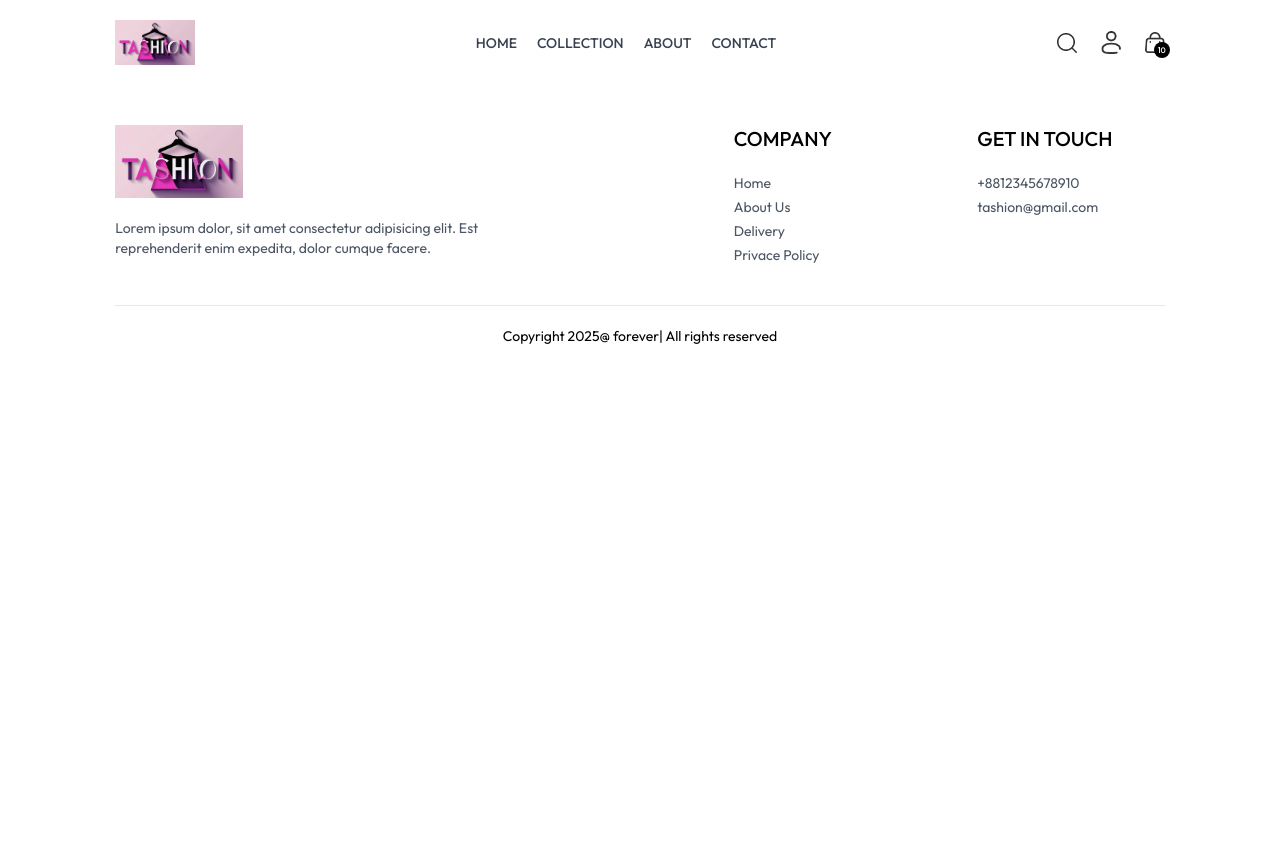
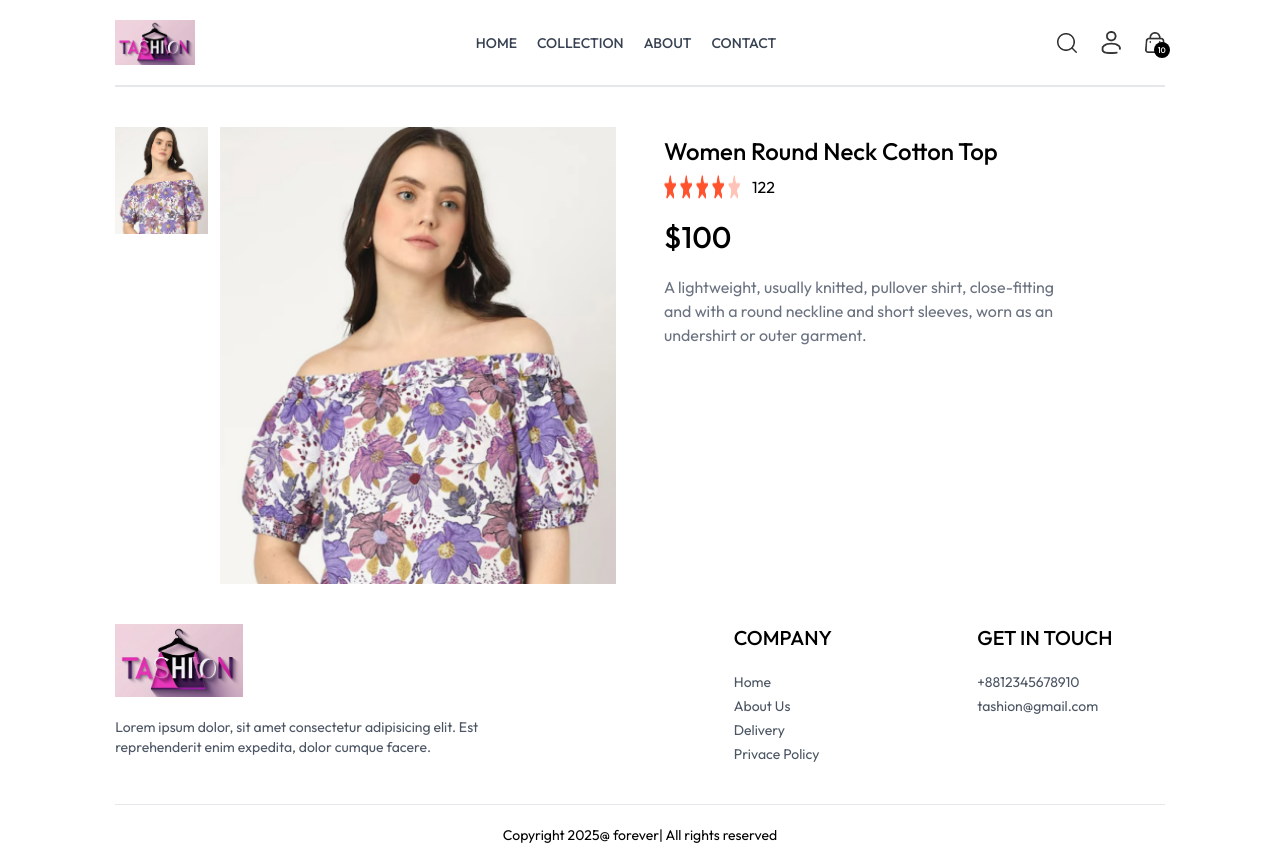
Before and after one commit to Shalman212/ecommerce, a React (Vite) app in the folder Tashion/: page /product/aaaaa in a window 1280 px wide. Before the commit the page ends 800 px from the top, so only its background shows below. Built offline with nearby package versions, Linux system fonts and the light colour scheme.

Commit message:
Update Product page logic and improve context and components

```diff
--- a/Tashion/src/components/Navbar.jsx
+++ b/Tashion/src/components/Navbar.jsx
@@ -1,11 +1,11 @@
 import React, { useContext, useState } from 'react'
 import { assets } from '../assets/assets'
-import { NavLink,Link } from 'react-router-dom'
+import { NavLink, Link } from 'react-router-dom'
 import { ShopContext } from '../context/ShopContext';
 
 const Navbar = () => {
-    const[visible, setVisible]= useState(false);
-    const {setShowSearch}=useContext(ShopContext);
+    const [visible, setVisible] = useState(false);
+    const { setShowSearch } = useContext(ShopContext);
     return (
         <div className='flex items-center justify-between py-5 font-medium'>
             <Link to='/'><img src={assets.logo} style={{ width: '80px' }} alt="" /></Link>
@@ -30,7 +30,7 @@
 
             </ul>
             <div className='flex items-center gap-6'>
-                <img src={assets.search_icon} className='w-5 cursor-pointer hover:scale-110 transition-transform duration-200' alt="" />
+                <img onClick={() => setShowSearch(true)} src={assets.search_icon} className='w-5 cursor-pointer hover:scale-110 transition-transform duration-200' alt="" />
                 <div className='group relative'>
                     <img
                         className='w-5 cursor-pointer hover:scale-110 transition-transform duration-200'
@@ -48,20 +48,20 @@
                 <Link to='/cart' className='relative'>
                     <img src={assets.cart_icon} className='w-5 min-w-5' alt="" />
                     <p className='absolute right-[-5px] bottom-[-5px] w-4 text-center leading-4 bg-black text-white aspect-square rounded-full text-[8px]'>10</p></Link>
-                <img onClick={()=>setVisible(true)} src={assets.menu_icon} className='w-5 cursor-pointer block laptop:hidden' alt="" />
+                <img onClick={() => setVisible(true)} src={assets.menu_icon} className='w-5 cursor-pointer block laptop:hidden' alt="" />
 
             </div>
             {/*Sidebar menu for small screens*/}
             <div className={`absolute top-0 right-0 bottom-0 overflow-hidden bg-white transition-all ${visible ? 'w-full' : 'w-0'}`}>
                 <div className='flex flex-col text-gray-600'>
-                    <div onClick={()=>setVisible(false)} className='flex items-center gap-4 p-3 cursor-pointer'>
+                    <div onClick={() => setVisible(false)} className='flex items-center gap-4 p-3 cursor-pointer'>
                         <img className='h-4 rotate-180' src={assets.dropdown_icon} alt="" />
                         <p>Back</p>
                     </div>
-                    <NavLink  onClick={()=> setVisible(false)} className='py-2 pl-6 border' to='/'>HOME</NavLink>
-                    <NavLink onClick={()=> setVisible(false)}  className='py-2 pl-6 border' to='/collection'>COLLECTION</NavLink>
-                    <NavLink  onClick={()=> setVisible(false)} className='py-2 pl-6 border' to='/about'>ABOUT</NavLink>
-                    <NavLink  onClick={()=> setVisible(false)} className='py-2 pl-6 border' to='/contact'>CONTACT</NavLink>
+                    <NavLink onClick={() => setVisible(false)} className='py-2 pl-6 border' to='/'>HOME</NavLink>
+                    <NavLink onClick={() => setVisible(false)} className='py-2 pl-6 border' to='/collection'>COLLECTION</NavLink>
+                    <NavLink onClick={() => setVisible(false)} className='py-2 pl-6 border' to='/about'>ABOUT</NavLink>
+                    <NavLink onClick={() => setVisible(false)} className='py-2 pl-6 border' to='/contact'>CONTACT</NavLink>
                 </div>
             </div>
 
--- a/Tashion/src/components/ProductItem.jsx
+++ b/Tashion/src/components/ProductItem.jsx
@@ -5,7 +5,12 @@
 const ProductItem = ({id,image,name,price}) => {
     const {currency} = useContext(ShopContext);
   return (
-    <Link className='text-gray-700 cursor-pointer' to= {`/product/${id}`}>
+    <Link
+  className="text-gray-700 cursor-pointer rounded-lg shadow-md p-2 hover:shadow-lg transition border"
+  style={{ borderColor: '#E6C744' }}
+  to={`/product/${id}`}
+>
+
         <div className='overflow-hidden'>
           <img className='hover:scale-110 transition ease-in-out' src={image[0]} alt="" />
 
--- a/Tashion/src/components/SearchBar.jsx
+++ b/Tashion/src/components/SearchBar.jsx
@@ -1,18 +1,30 @@
-import React, { useContext } from 'react'
+import React, { useContext, useEffect, useState } from 'react'
 import { ShopContext } from '../context/ShopContext'
 import { assets } from '../assets/assets';
+import { useLocation } from 'react-router-dom';
 
 const SearchBar = () => {
-    const { search, setSearch, setShowSearch, showSearch
-    } = useContext(ShopContext);
+  const { search, setSearch, setShowSearch, showSearch
+  } = useContext(ShopContext);
+  const [visible, setVisible] = useState(false);
+  const location = useLocation();
 
-  return showSearch?(
+  useEffect(() => {
+    if (location.pathname.includes('collection')) {
+      setVisible(true);
+    }
+    else {
+      setVisible(false);
+    }
+  })
+
+  return showSearch && visible ? (
     <div className='border-t border-b bg-gray-50 text-center'>
       <div className='inline-flex items-center justify-center border border-gray-400 px-5 py-5 my-5 mx-3 rounded-full w-3/4 sm:1/2'>
-      <input value={search} onChange={()=>setSearch(e.target.value)} className='flex-1 outline-none bg-inherit text-sm' type="text" placeholder='Search' />
+        <input value={search} onChange={(e) => setSearch(e.target.value)} className='flex-1 outline-none bg-inherit text-sm' type="text" placeholder='Search' />
         <img className='w-4' src={assets.search_icon} alt="" />
       </div>
-      <img onClick={()=>setShowSearch(false)} className='inline w-3 cursor-pointer' src={assets.cross_icon} alt="" />
+      <img onClick={() => setShowSearch(false)} className='inline w-3 cursor-pointer' src={assets.cross_icon} alt="" />
     </div>
   ) : null
 }
--- a/Tashion/src/context/ShopContext.jsx
+++ b/Tashion/src/context/ShopContext.jsx
@@ -6,14 +6,14 @@
 export const ShopContextProvider = (props) => {
     const currency = "$";
     const delivery_fee = 10;
-    const [search, setSearch]=useState('');
-    const [showSearch, setShowSearch]= useState(false);
+    const [search, setSearch] = useState('');
+    const [showSearch, setShowSearch] = useState(false);
 
     const value = {
         products,
         currency,
         delivery_fee,
-        search, setSearch, setShowSearch, showSearch,
+        search, setSearch, showSearch, setShowSearch
     };
 
     return (
--- a/Tashion/src/pages/Collection.jsx
+++ b/Tashion/src/pages/Collection.jsx
@@ -5,7 +5,7 @@
 import ProductItem from '../components/ProductItem';
 
 const Collection = () => {
-  const { products } = useContext(ShopContext);
+  const { products, search, showSearch } = useContext(ShopContext);
   const [showFilter, setShowFilter] = useState(false);
   const [filterProducts, setFilterProducts] = useState([]);
   const [category, setCategory] = useState([]);
@@ -31,6 +31,11 @@
 
   const applyFilter = () => {
     let productsCopy = products.slice();
+    if (showSearch && search) {
+      productsCopy = productsCopy.filter(item =>
+        item.name.toLowerCase().includes(search.toLowerCase())
+      );
+    }
     if (category.length > 0) {
       productsCopy = productsCopy.filter(item => category.includes(item.category));
     }
@@ -57,7 +62,7 @@
 
   useEffect(() => {
     applyFilter();
-  }, [category, subCategory])
+  }, [category, subCategory, search, showSearch])
 
   useEffect(() => {
     sortProduct();
--- a/Tashion/src/pages/Product.jsx
+++ b/Tashion/src/pages/Product.jsx
@@ -1,11 +1,70 @@
-import React from 'react'
+import React, { useContext, useEffect, useState } from 'react'
+import { useParams } from 'react-router-dom'
+import { ShopContext } from '../context/ShopContext';
+import { assets } from '../assets/assets';
 
 const Product = () => {
-  return (
-    <div>
+  const {productId}= useParams();
+  const {products, currency}= useContext(ShopContext);
+  const [productData, setProductData]= useState(false);
+  const [image, setImage]= useState('')
+
+  const fetchProductData= async()=>{
+
+    products.map((item) => {
+      if(item._id===productId){
+        setProductData(item)
+        setImage(item.image[0])
+        return null;
+      }
+    })
+  }
+
+  useEffect(() => {
+    fetchProductData();
+  }, [productId, products])
+
+
+  return productData?(
+
+    <div className='border-t-2 pt-10 transition-opacity ease-in duration-500 opacity-100'>
+      {/* product data */}
+      <div className='flex gap-12 sm:gap-12 flex-col sm:flex-row'>
+        {/* product images */}
+        <div className='flex-1 flex flex-col-reverse gap-3 sm:flex-row'>
+          <div className='flex sm:flex-col overflow-x-auto sm:overflow-y-scroll justify-between sm:justify-normal sm:w-[18.7%] w-full'>
+            {
+              productData.image.map((item,index)=>(
+                <img onClick={()=>setImage(item)} src={item} key={index} className='w-[24%] sm:w-full sm:mb-3 flex-shrink-0 cursor-pointer' alt="" />
+              ))
+            }
+          </div>
+          <div className='w-full sm:w-[80%]'>
+            <img className='w-full h-auto' src={image}  alt="" />
+
+          </div>
+
+
+        </div>
+        {/* product info  */}
+        <div className='flex-1'>
+          <h1 className='font-medium text-2xl mt-2'>{productData.name}</h1>
+          <div className='flex item-center gap-1 mt-2'>
+            <img src={assets.star_icon} alt="" className='w-3 ' />
+            <img src={assets.star_icon} alt="" className='w-3 ' />
+            <img src={assets.star_icon} alt="" className='w-3 ' />
+            <img src={assets.star_icon} alt="" className='w-3 ' />
+            <img src={assets.star_dull_icon} alt="" className='w-3 ' />
+            <p className='pl-2'>{122}</p>
+          </div>
+          <p className='mt-5 text-3xl font-medium'>{currency}{productData.price}</p>
+          <p className='mt-5 text-gray-500 md:w-4/5'>{productData.description}</p>
+        </div>
+
+      </div>
 
     </div>
-  )
+  ): <div className='opacity-0'></div>
 }
 
 export default Product
```
